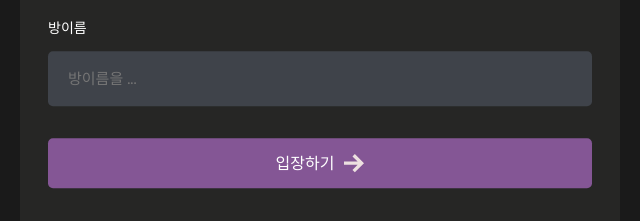
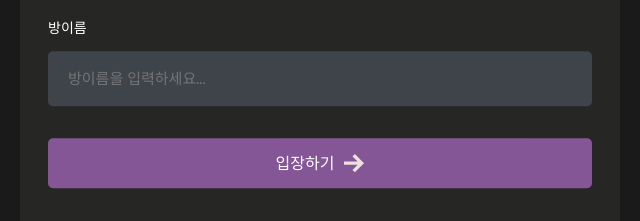
Before and after one commit to kumkumtest/kumkumtest.github.io, a plain HTML site: page index.html in a window 1280 px wide. Shown: the part 370-591 px from the top of the page, 320-960 px from the left. Drawn offline with Linux system fonts and the light colour scheme.

Commit message:
Update index.html

```diff
--- a/index.html
+++ b/index.html
@@ -53,7 +53,7 @@
 
                  <div class="form__field__wrapper">
                      <label>방이름</label>
-                     <input type="text" name="room"  placeholder="방이름을 ..." />
+                     <input type="text" name="room"  placeholder="방이름을 입력하세요..." />
                  </div>
 
                  <div class="form__field__wrapper">
```
